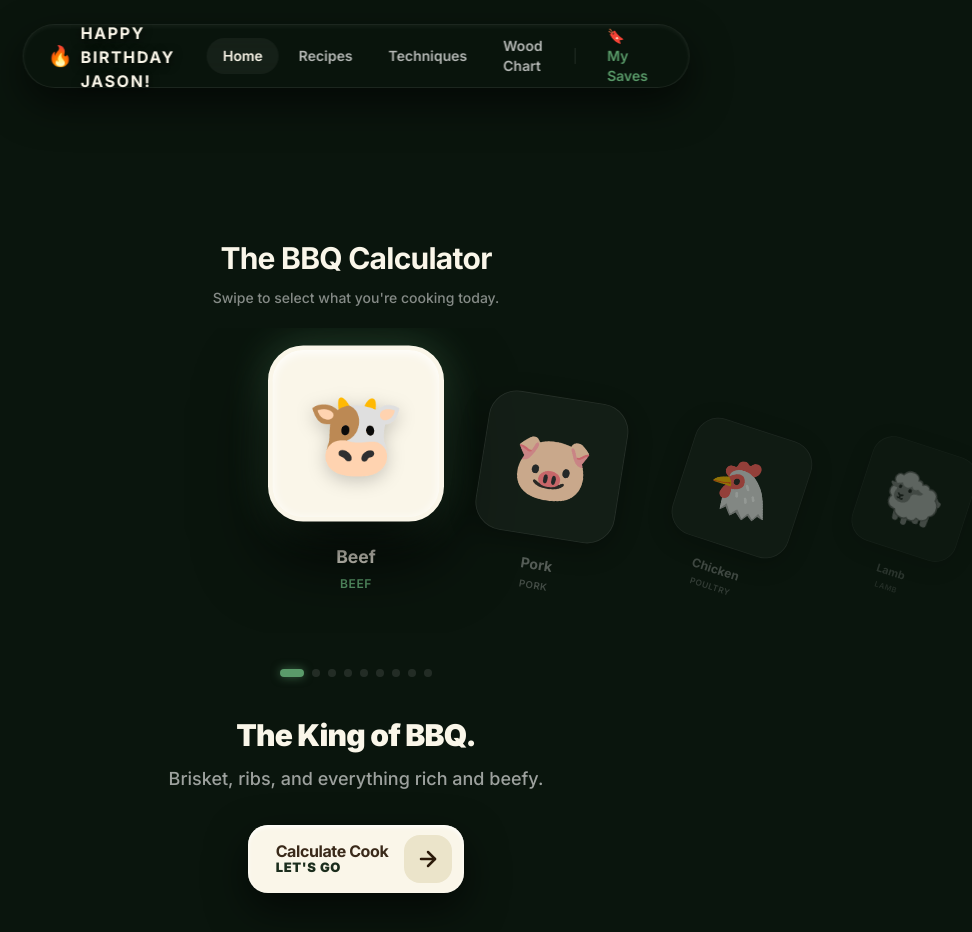
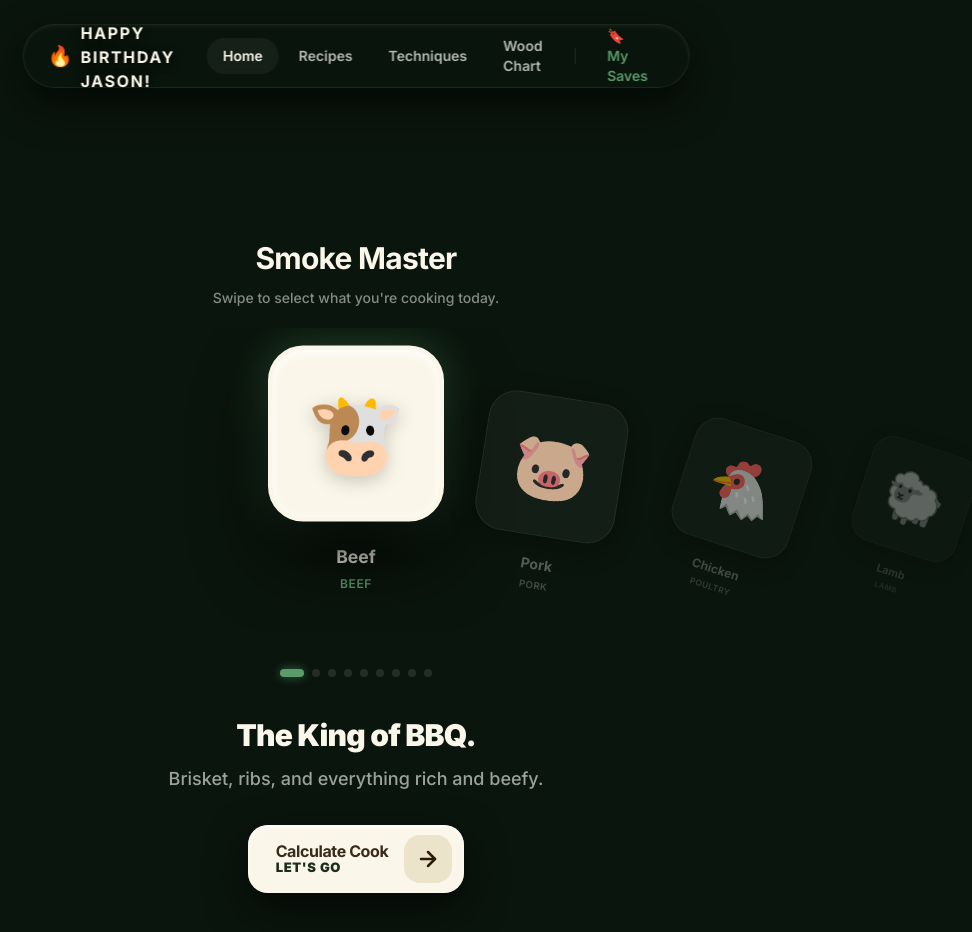
Before and after one commit to shoomacca/bbq-calculator, a Next.js app: page / in a window 1280 px wide. Shown: the top 932 px of the page, without its empty margins (284-1256 px from the left). Built offline with nearby package versions, Linux system fonts and the light colour scheme.

Commit message:
style: change homepage title to Smoke Master

```diff
--- a/app/page.tsx
+++ b/app/page.tsx
@@ -129,7 +129,7 @@ export default function Home() {
         <div className="flex-1 w-full max-w-3xl mx-auto flex flex-col justify-center">
           <ScrollCarousel
             items={scrollItems}
-            title="The BBQ Calculator"
+            title="Smoke Master"
             subtitle="Swipe to select what you're cooking today."
             onChange={(id) => {
               const idx = CATEGORIES.findIndex(c => c.category === id);
```
